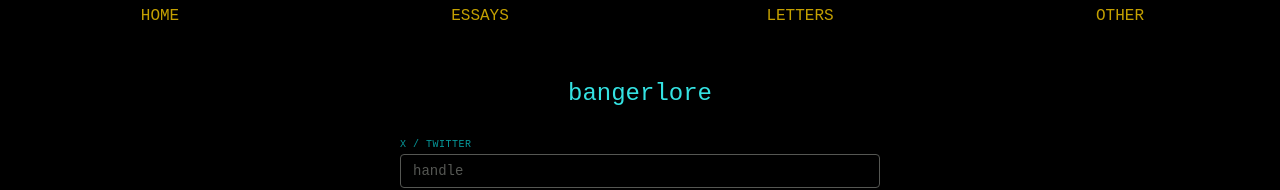
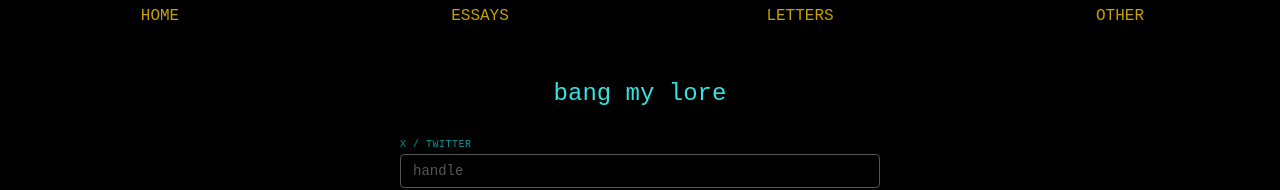
Before and after one commit to narengogi/nathsin-v2, a React (Create React App) app: page /bangerlore in a window 1280 px wide. Shown: the top 190 px of the page. Built offline with nearby package versions, Linux system fonts and the light colour scheme.

Commit message:
be edgy or something

```diff
--- a/src/Components/BangerLore/BangerLore.tsx
+++ b/src/Components/BangerLore/BangerLore.tsx
@@ -126,7 +126,11 @@ function buildLink(handles: Partial<Record<SocialKey, string>>): string {
   return `https://naths.in/bangerlore?${params.toString()}`;
 }
 
-function ProfileLinks({ handles }: { handles: Partial<Record<SocialKey, string>> }) {
+function ProfileLinks({
+  handles,
+}: {
+  handles: Partial<Record<SocialKey, string>>;
+}) {
   const entries = SOCIALS.filter(({ key }) => handles[key]);
 
   if (entries.length === 0) {
@@ -162,7 +166,9 @@ function ProfileLinks({ handles }: { handles: Partial<Record<SocialKey, string>>
 }
 
 function LinkGenerator() {
-  const [handles, setHandles] = useState<Partial<Record<SocialKey, string>>>({});
+  const [handles, setHandles] = useState<Partial<Record<SocialKey, string>>>(
+    {},
+  );
   const [generatedLink, setGeneratedLink] = useState<string | null>(null);
   const [copied, setCopied] = useState(false);
 
@@ -226,7 +232,7 @@ function BangerLore() {
 
   return (
     <div className="centeredContainer bangerlore">
-      <div className="bangerlore-title">bangerlore</div>
+      <div className="bangerlore-title">bang my lore</div>
       {hasHandles ? <ProfileLinks handles={handles} /> : <LinkGenerator />}
     </div>
   );
```
